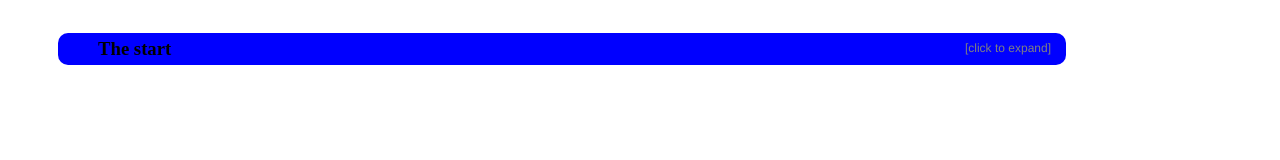
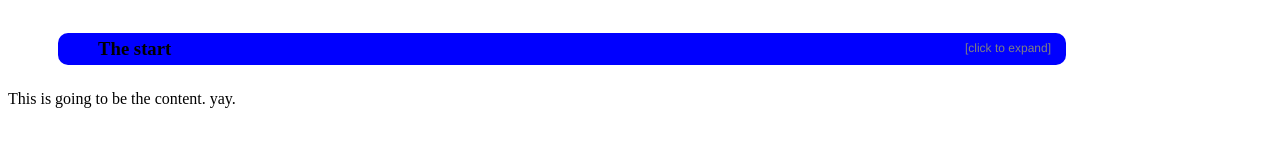
Before and after one commit to Palking/web-test, a plain HTML site: page template/textContainer.html in a window 1280 px wide. Drawn offline with nearby package versions, Linux system fonts and the light colour scheme.

Commit message:
adding dynamic creation next

```diff
--- a/template/textContainer.html
+++ b/template/textContainer.html
@@ -14,3 +14,5 @@
     </div>
 </div>
 </div>
+
+<div class="textContainer" data-heading="My first dynamic amazingness"> This is going to be the content. yay. </div>
```
